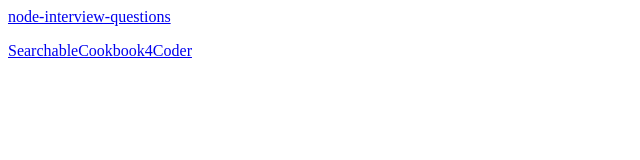
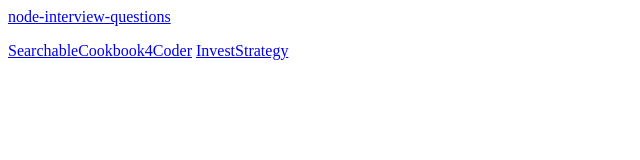
Before and after one commit to jimuyouyou/jimuyouyou.github.io, a plain HTML site: page index.html in a window 1280 px wide. Shown: the whole page, without its empty margins (0-640 px from the left). Drawn offline with Linux system fonts and the light colour scheme.

Commit message:
adding investstrategy to default

```diff
--- a/index.html
+++ b/index.html
@@ -7,5 +7,6 @@
 <body>
 	<a href="https://github.com/jimuyouyou/node-interview-questions">node-interview-questions</a> <p/>
 	<a href="http://jimuyouyou.github.io/SearchableCookbook4Coder/">SearchableCookbook4Coder</a>
+	<a href="https://jimuyouyou.github.io/InvestStrategy/main.html">InvestStrategy</a>
 </body>
 </html>
```
